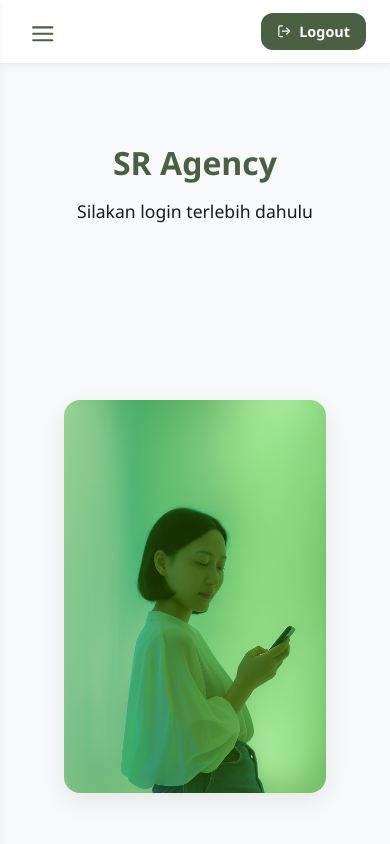
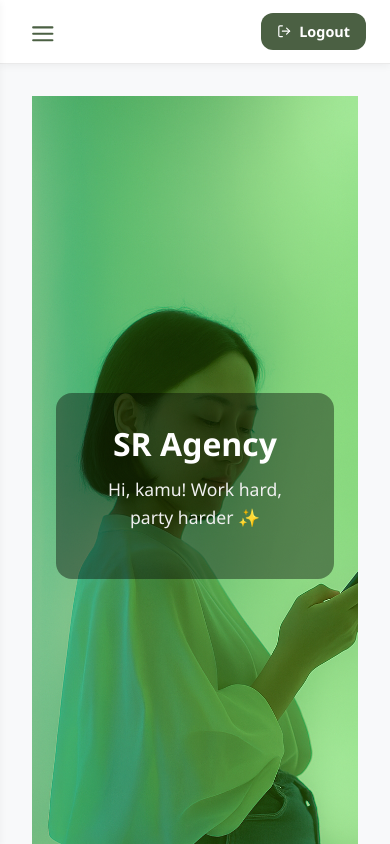
Before and after one commit to rakhafatur/web-sr, a React (Vite) app: page / in a window 390 px wide. Built offline with nearby package versions, Linux system fonts and the light colour scheme; sample sign-in values are in the browser's storage.

Commit message:
Penyesuaian

```diff
--- a/src/features/home/pages/HomePage.css
+++ b/src/features/home/pages/HomePage.css
@@ -1,67 +1,72 @@
+/* DESKTOP & DEFAULT */
 .home-wrapper {
   display: flex;
   align-items: center;
   justify-content: center;
-  padding: 3rem 2rem;
-  gap: 2rem;
-  min-height: calc(100vh - 64px); /* minus header */
+  text-align: center;
+  flex-direction: column;
+  min-height: calc(100vh - 64px); /* tinggi layar - header */
+  padding: 3rem 1.5rem;
   background-color: var(--color-bg);
+  position: relative;
+  z-index: 0;
 }
 
-.home-left {
-  flex: 1;
-  text-align: left;
+.home-overlay {
   max-width: 600px;
+  width: 100%;
+  animation: fadeIn 0.6s ease;
 }
 
 .home-title {
   font-size: 2.5rem;
   font-weight: 700;
   color: var(--color-accent);
-  margin-bottom: 1rem;
+  margin-bottom: 0.75rem;
 }
 
 .home-subtitle {
   font-size: 1.25rem;
+  line-height: 1.6;
   color: var(--color-dark);
 }
 
-.home-right {
-  flex: 1;
-  display: flex;
-  justify-content: center;
-  align-items: center;
+/* ANIMASI */
+@keyframes fadeIn {
+  from {
+    opacity: 0;
+    transform: translateY(12px);
+  }
+  to {
+    opacity: 1;
+    transform: translateY(0);
+  }
 }
 
-.home-image {
-  width: 100%;
-  max-width: 480px;
-  border-radius: 1rem;
-  object-fit: cover;
-  box-shadow: 0 8px 24px rgba(0, 0, 0, 0.08);
-}
-
-/* RESPONSIVE */
+/* RESPONSIVE (MOBILE) */
 @media (max-width: 768px) {
   .home-wrapper {
-    flex-direction: column;
-    text-align: center;
+    background-image: url('/assets/bg-home.png');
+    background-size: cover;
+    background-position: center;
+    background-repeat: no-repeat;
+    color: white;
   }
 
-  .home-left {
-    text-align: center;
+  .home-overlay {
+    background-color: rgba(0, 0, 0, 0.4);
+    padding: 2rem;
+    border-radius: 1rem;
+    color: white;
   }
 
   .home-title {
     font-size: 2rem;
+    color: white;
   }
 
   .home-subtitle {
     font-size: 1.1rem;
-  }
-
-  .home-image {
-    max-width: 100%;
-    margin-top: 1.5rem;
+    color: #f0f0f0;
   }
 }
--- a/src/features/home/pages/HomePage.tsx
+++ b/src/features/home/pages/HomePage.tsx
@@ -4,20 +4,15 @@ import './HomePage.css';
 
 function HomePage() {
   const user = useSelector((state: RootState) => state.user.currentUser);
-  const firstName = user?.nama?.split(' ')[0] || null;
+  const firstName = user?.nama?.split(' ')[0] || 'kamu';
 
   return (
     <div className="home-wrapper">
-      <div className="home-left">
+      <div className="home-overlay">
         <h1 className="home-title">SR Agency</h1>
         <p className="home-subtitle">
-          {firstName
-            ? `Halo, ${firstName}! Work hard, party harder ✨`
-            : 'Silakan login terlebih dahulu'}
+          Hi, {firstName}! Work hard, party harder ✨
         </p>
-      </div>
-      <div className="home-right">
-        <img src="/assets/bg-home.png" alt="SR Hero" className="home-image" />
       </div>
     </div>
   );
```
